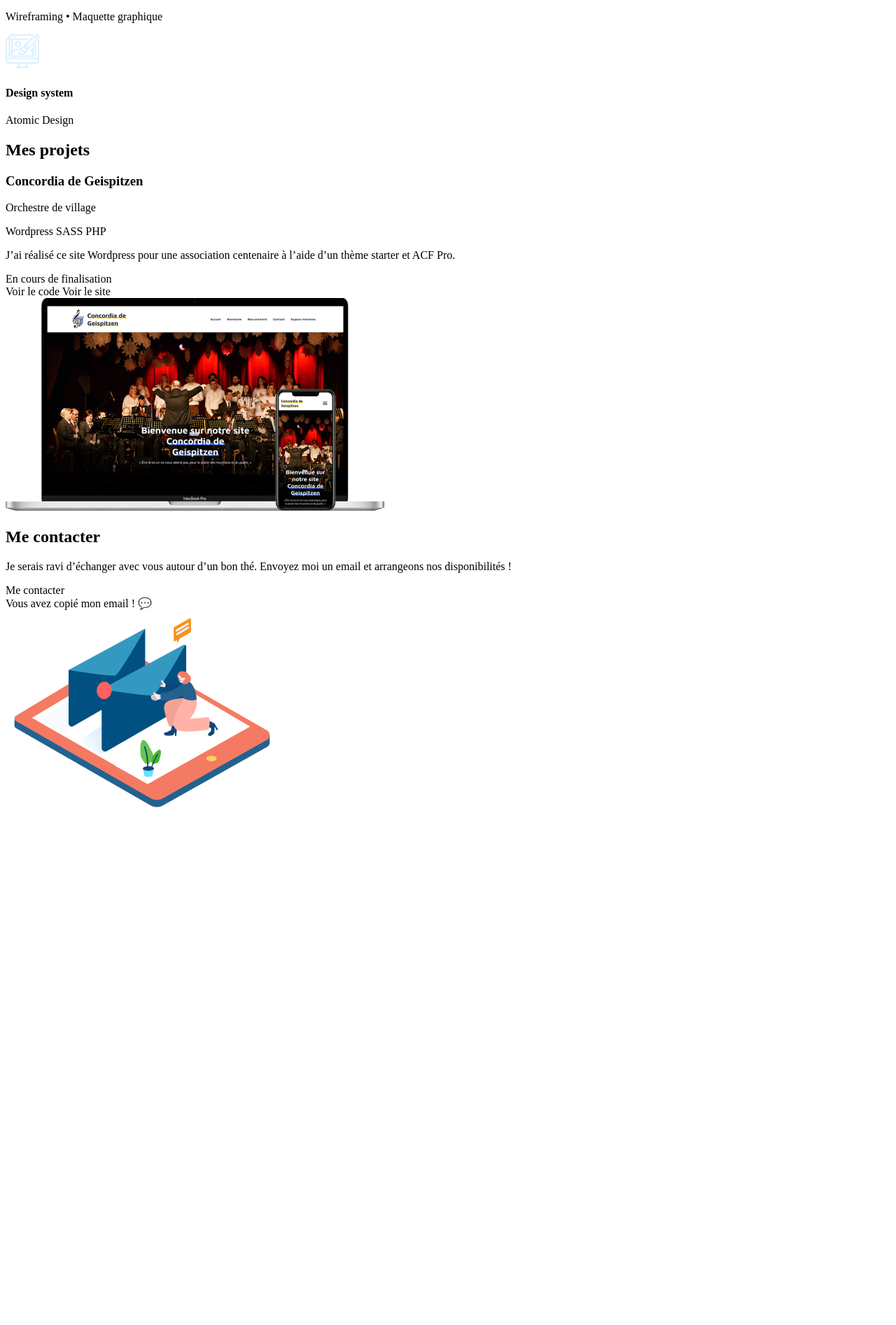
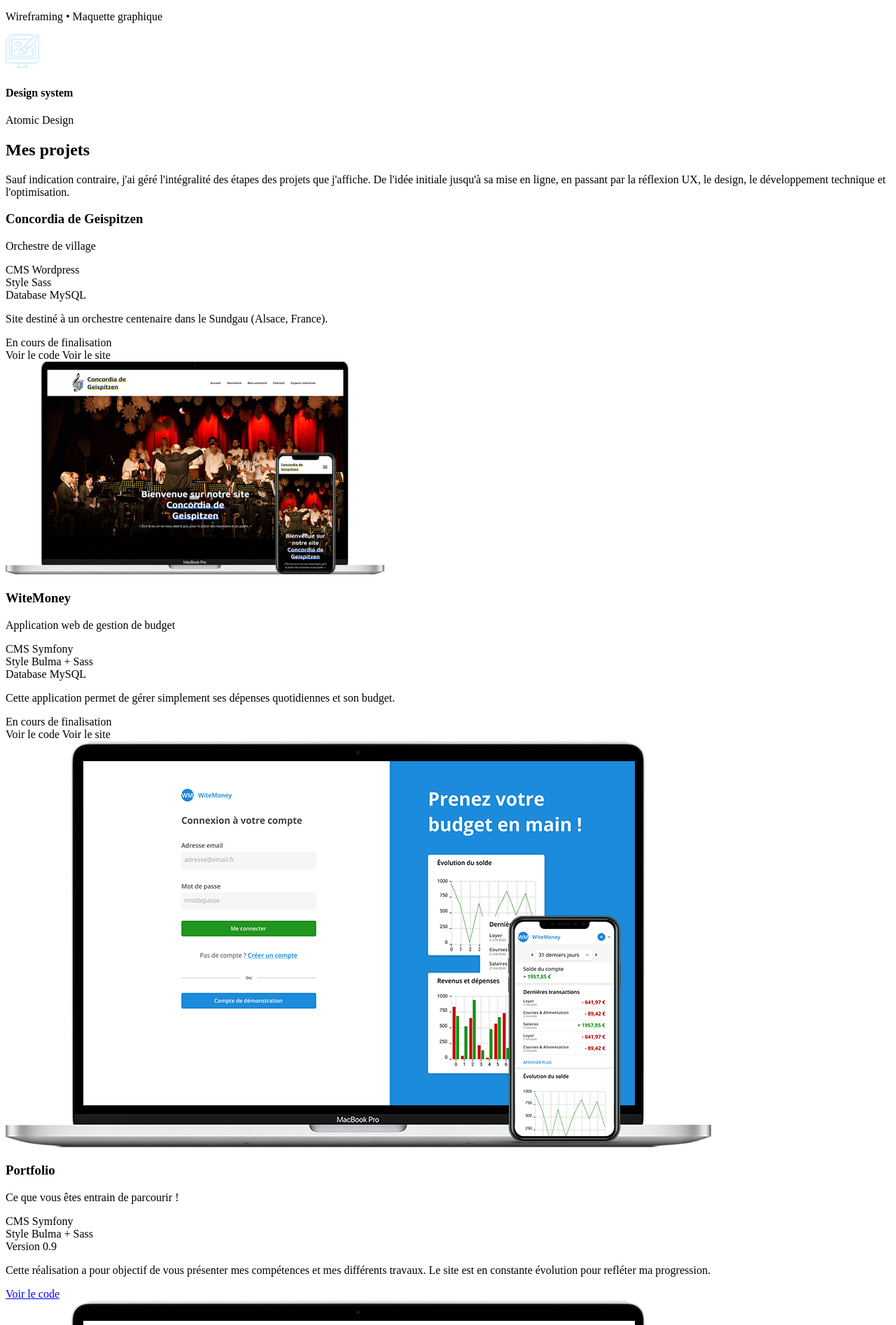
Before and after one commit to AdrienCappelaere/portfolio, a Symfony app: template templates/home/index.html.twig in a window 1280 px wide. Shown: the part 3256-5150 px from the top of the page at 70% size. Before the commit the page ends 4410 px from the top, so only its background shows below. Run offline with Twig, Linux system fonts and the light colour scheme; the template is opened without the code that fills it, so the values that code supplies are empty; some libraries are stand-ins or nearby versions.

Commit message:
Add projects

```diff
--- a/assets/sass/responsive.scss
+++ b/assets/sass/responsive.scss
@@ -91,6 +91,7 @@
     .a-project-bloc-txt {
       width: 500px;
     }
+
   }
 
   .footer .section {
--- a/templates/home/about.html.twig
+++ b/templates/home/about.html.twig
@@ -83,7 +83,7 @@
                 <p class="title is-size-1 a-text-blue-8 has-margin-bottom-16">04.</p>
                 <h3 class="subtitle is-size-4 has-text-weight-bold has-text-primary">Faire parler les chiffres</h3>
                 <p class="content">De nos jours, nous récoltons au quotidien des milliers d'informations qui sont mises à notre disposition. Je les analyse pour définir votre stratégie digitale et l'adapter en fonction de leurs évolutions.</p>
-                <p class="content">Ces chiffres sont essentiels pour évaluer le succès de votre stratégie et pouvoir la faire évoluer. Je met donc en place des systèmes de tracking pour pouvoir mesurer les différents leviers digitaux mis en place.</p>
+                <p class="content">Ces chiffres sont essentiels pour évaluer le succès de votre stratégie et pouvoir la faire évoluer. Je mets donc en place des systèmes de tracking pour pouvoir mesurer les différents leviers digitaux mis en place.</p>
             </div>
             <div class="a-valeur-gauche has-margin-16 a-valeur-img">
                 <img src="{{ asset('build/images/valeur-chiffre.png') }}" alt="Illustration de la valeur Faire parler les chiffres">
--- a/templates/home/index.html.twig
+++ b/templates/home/index.html.twig
@@ -168,16 +168,32 @@
 <!-- PROJETS -->
 <section class="section">
     <h2 class="title is-1 a-text-blue-11">Mes projets</h2>
+    <p class="content">Sauf indication contraire, j'ai géré l'intégralité des étapes des projets que j'affiche. De l'idée initiale jusqu'à sa mise en ligne, en passant par la réflexion UX, le design, le développement technique et l'optimisation.</p>
     <div class="a-project-bloc">
         <div class="a-project-bloc-txt">
             <h3 class="title is-3 has-text-primary">Concordia de Geispitzen</h3>
             <p class="title is-4 has-text-grey">Orchestre de village</p>
-            <div class="tags ">
-                <span class="tag is-primary has-text-white has-text-weight-bold">Wordpress</span>
-                <span class="tag is-primary has-text-white has-text-weight-bold">SASS</span>
-                <span class="tag is-primary has-text-white has-text-weight-bold">PHP</span>
+            <div class="field is-grouped is-grouped-multiline">
+                <div class="control">
+                    <div class="tags has-addons">
+                        <span class="tag is-dark">CMS</span>
+                        <span class="tag is-primary">Wordpress</span>
+                    </div>
+                </div>
+                <div class="control">
+                    <div class="tags has-addons">
+                        <span class="tag is-dark">Style</span>
+                        <span class="tag is-primary">Sass</span>
+                    </div>
+                </div>
+                <div class="control">
+                    <div class="tags has-addons">
+                        <span class="tag is-dark">Database</span>
+                        <span class="tag is-primary">MySQL</span>
+                    </div>
+                </div>
             </div>
-            <p class="content">J’ai réalisé ce site Wordpress pour une association centenaire à l’aide d’un thème starter et ACF Pro.</p>
+            <p class="content">Site destiné à un orchestre centenaire dans le Sundgau (Alsace, France).</p>
             <span class="tag is-warning has-margin-bottom-8">
               En cours de finalisation
             </span>
@@ -198,6 +214,91 @@
         </div>
         <div class="is-flex a-img-center">
             <img src="{{ asset('build/images/projet-geispitzen.png') }}" alt="Illustration du projet de site Wordpress du Concordia de Geispitzen">
+        </div>
+    </div>
+    <div class="a-project-bloc">
+        <div class="a-project-bloc-txt">
+            <h3 class="title is-3 has-text-primary">WiteMoney</h3>
+            <p class="title is-4 has-text-grey">Application web de gestion de budget</p>
+            <div class="field is-grouped is-grouped-multiline">
+                <div class="control">
+                    <div class="tags has-addons">
+                        <span class="tag is-dark">CMS</span>
+                        <span class="tag is-primary">Symfony</span>
+                    </div>
+                </div>
+                <div class="control">
+                    <div class="tags has-addons">
+                        <span class="tag is-dark">Style</span>
+                        <span class="tag is-primary">Bulma + Sass</span>
+                    </div>
+                </div>
+                <div class="control">
+                    <div class="tags has-addons">
+                        <span class="tag is-dark">Database</span>
+                        <span class="tag is-primary">MySQL</span>
+                    </div>
+                </div>
+            </div>
+            <p class="content">Cette application permet de gérer simplement ses dépenses quotidiennes et son budget.</p>
+            <span class="tag is-warning has-margin-bottom-8">
+              En cours de finalisation
+            </span>
+            <div class="buttons has-margin-bottom-24">
+                <a class="button btn-secondary" disabled>
+                <span class="icon">
+                    <i class="gg-code-slash"></i>
+                </span>
+                    <span>Voir le code</span>
+                </a>
+                <a class="button is-primary" disabled>
+                <span class="icon">
+                    <i class="gg-arrow-top-right-o"></i>
+                </span>
+                    <span>Voir le site</span>
+                </a>
+            </div>
+        </div>
+        <div class="is-flex a-img-center">
+            <img src="{{ asset('build/images/wite-mockup.png') }}" alt="Illustration du projet de site WiteMoney">
+        </div>
+    </div>
+    <div class="a-project-bloc">
+        <div class="a-project-bloc-txt">
+            <h3 class="title is-3 has-text-primary">Portfolio</h3>
+            <p class="title is-4 has-text-grey">Ce que vous êtes entrain de parcourir !</p>
+            <div class="field is-grouped is-grouped-multiline">
+                <div class="control">
+                    <div class="tags has-addons">
+                        <span class="tag is-dark">CMS</span>
+                        <span class="tag is-primary">Symfony</span>
+                    </div>
+                </div>
+                <div class="control">
+                    <div class="tags has-addons">
+                        <span class="tag is-dark">Style</span>
+                        <span class="tag is-primary">Bulma + Sass</span>
+                    </div>
+                </div>
+                <div class="control">
+                    <div class="tags has-addons">
+                        <span class="tag is-dark">Version</span>
+                        <span class="tag is-primary">0.9</span>
+                    </div>
+                </div>
+            </div>
+            <p class="content">Cette réalisation a pour objectif de vous présenter mes compétences et mes différents travaux. Le site est en constante évolution pour refléter ma progression.</p>
+            <div class="buttons has-margin-bottom-24">
+                <a href="https://github.com/AdrienCappelaere/portfolio" class="button btn-secondary" target="_blank">
+                <span class="icon">
+                    <i class="gg-code-slash"></i>
+                </span>
+                    <span>Voir le code</span>
+                </a>
+            </div>
+        </div>
+        <div class="is-flex a-img-center">
+            <img src="{{ asset('build/images/portfolio-mockup.png') }}" alt="Illustration du projet de site WiteMoney">
         </div>
     </div>
 </section>
```
Also changed, not shown: assets/sass/app.scss (+9 -0 lines), assets/images/portfolio-mockup.png (added), assets/images/wite-mockup.png (added), public/build/app.css, 3 other files.
